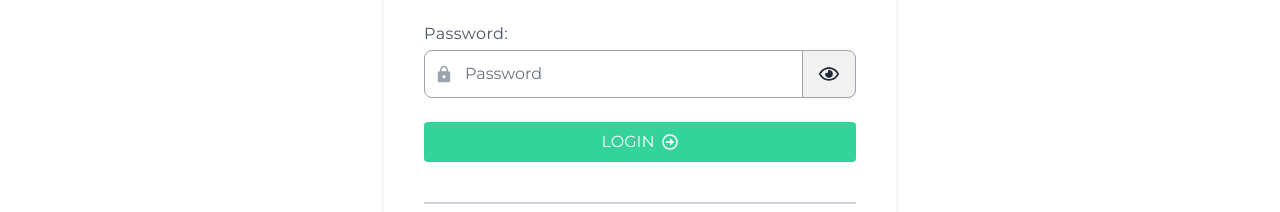
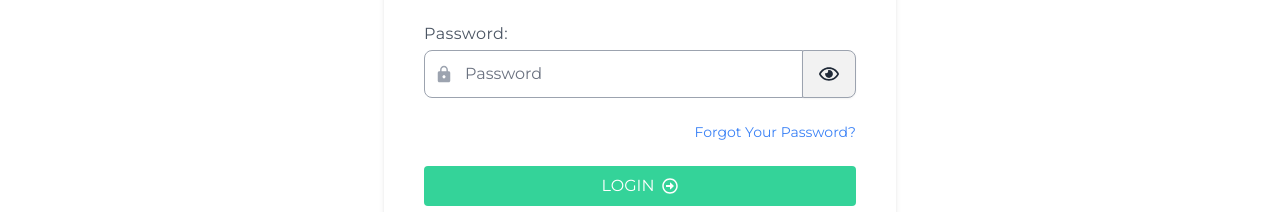
Before and after one commit to S-Alif/Edu-Sphere, a React (Vite) app in the folder main/frontend/: page /login in a window 1280 px wide. Shown: the part 786-998 px from the top of the page. Built offline with nearby package versions, Linux system fonts and the light colour scheme; no server answers.

Commit message:
[ADD] mail sending and naviaget to forget pasword page

```diff
--- a/main/frontend/src/pages/LoginPage.jsx
+++ b/main/frontend/src/pages/LoginPage.jsx
@@ -87,11 +87,11 @@ const LoginPage = () => {
                                 </div>
 
                                 {/* forgot password */}
-                                <div className="flex items-center mb-6 -mt-4 hidden">
+                                <div className="flex items-center mb-6 -mt-4m">
                                     <div className="flex ml-auto">
-                                        <a href="#" className="inline-flex text-xs sm:text-sm text-blue-500 hover:text-blue-700">
+                                        <NavLink to={'/email-verify'} className="inline-flex text-xs sm:text-sm text-blue-500 hover:text-blue-700">
                                             Forgot Your Password?
-                                        </a>
+                                        </NavLink>
                                     </div>
                                 </div>
 
--- a/main/frontend/src/pages/StudentRegPage.jsx
+++ b/main/frontend/src/pages/StudentRegPage.jsx
@@ -18,7 +18,7 @@ const StudentRegPage = () => {
         5000,
         errorAlert
     );
-    const { userRegistration } = userStore()
+    const { userRegistration, sendMail } = userStore()
     const [confirmPass, setConfirmPass] = useState("")
     const [formData, setFormData] = useState({
         firstName: "",
@@ -43,9 +43,14 @@ const StudentRegPage = () => {
         if (validation) {
             let result = await userRegistration(formData)
             if (result == 1) {
-                setTimeout(() => {
-                    navigate('/login', { replace: true })
-                }, 2000);
+                // sending email
+                let email = await sendMail({ email: formData.email, type: 0 })
+
+                if(email == 1){
+                    setTimeout(() => {
+                        navigate('/otp-verify', { state:{email: formData.email}, replace: true })
+                    }, 2000);
+                }
             }
         }
     }
```
